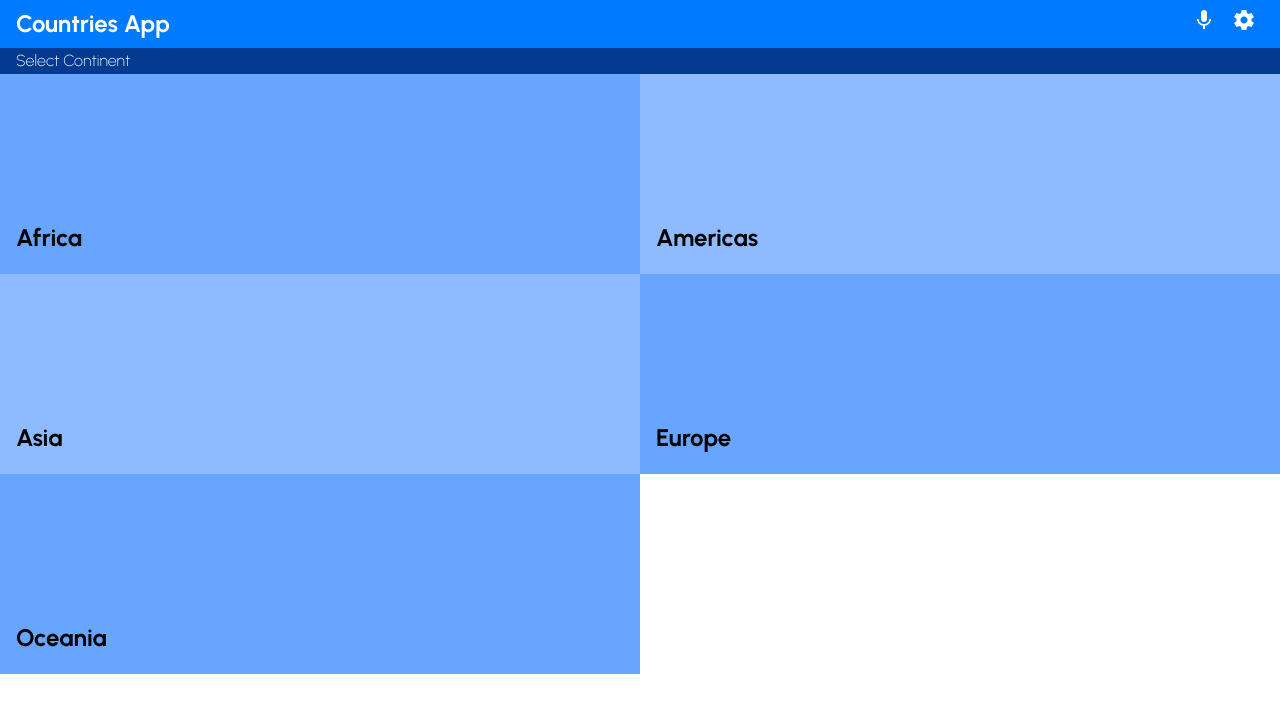
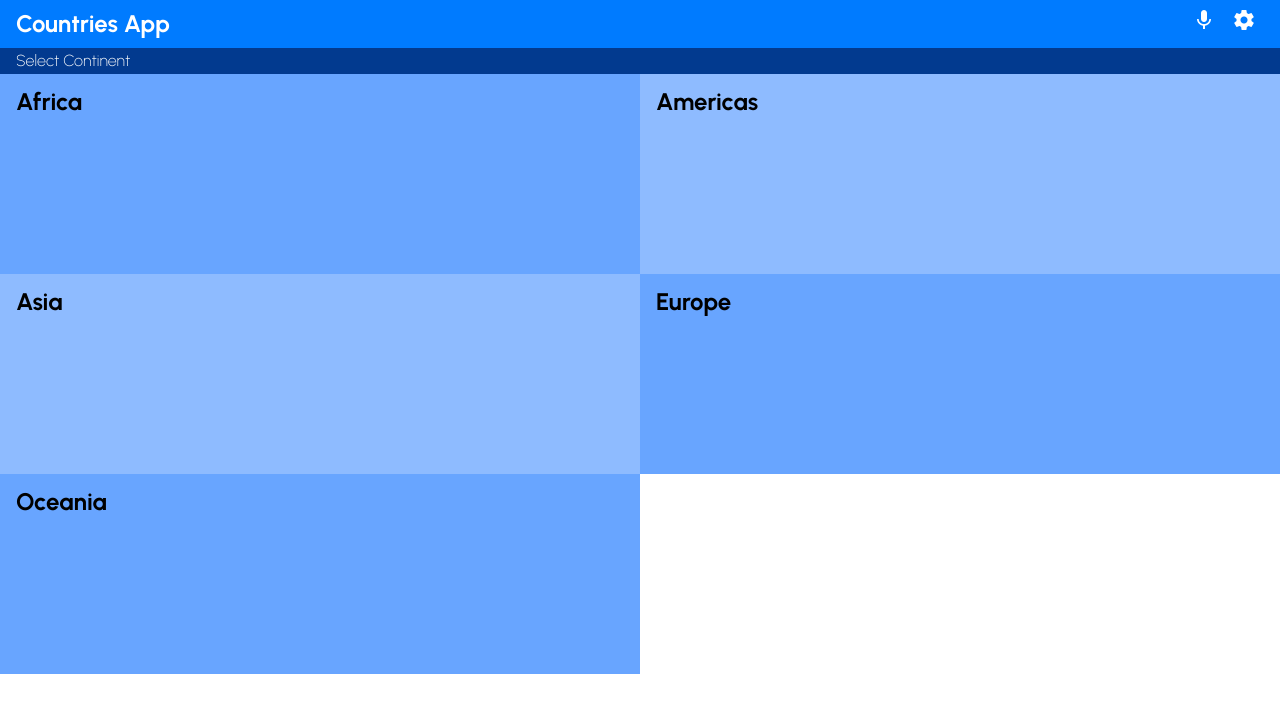
Before and after one commit to marijanbrvar/countries-webapp, a React (Create React App) app: page /#/ in a window 1280 px wide. Shown: the top 712 px of the page. Built offline with nearby package versions, Linux system fonts and the light colour scheme.

Commit message:
Add styles for country list

```diff
--- a/src/App.css
+++ b/src/App.css
@@ -80,8 +80,12 @@ img {
   min-height: 200px;
   background-color: var(--primary-color-400);
   display: flex;
-  align-items: end;
+  align-items: flex-start;
   padding: 1rem;
+}
+
+.main .list-item h2 {
+  line-height: 1em;
 }
 
 .main .list-item:nth-child(4n+1),
--- a/src/pages/CountryList.js
+++ b/src/pages/CountryList.js
@@ -17,10 +17,20 @@ const CountryList = (props) => {
   }, []);
 
   return (
-    <div>
+    <div className="main">
       <h3>Country List page</h3>
-      <ul>
-        {countries.map((country) => <li key={country.alpha2Code}><Link to={`/${continent}/${country.alpha2Code}`}>{country.name}</Link></li>)}
+      <ul className="section">
+        {countries.map((country) => (
+          <li className="list-item" key={country.alpha2Code}>
+            <Link to={`/${continent}/${country.alpha2Code}`}>
+              <div>
+                <h2>{country.name}</h2>
+                <p>Capital: {country.capital}</p>
+                <p>Population: {country.population}</p>
+              </div>
+            </Link>
+          </li>
+        ))}
       </ul>
     </div>
   );
```
